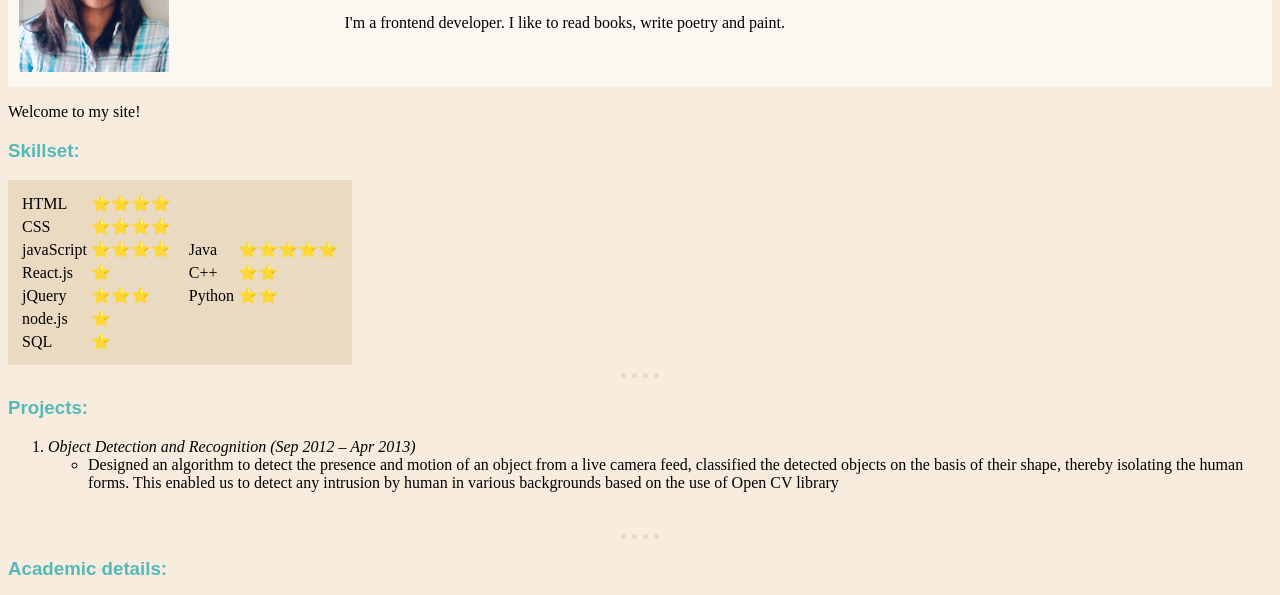
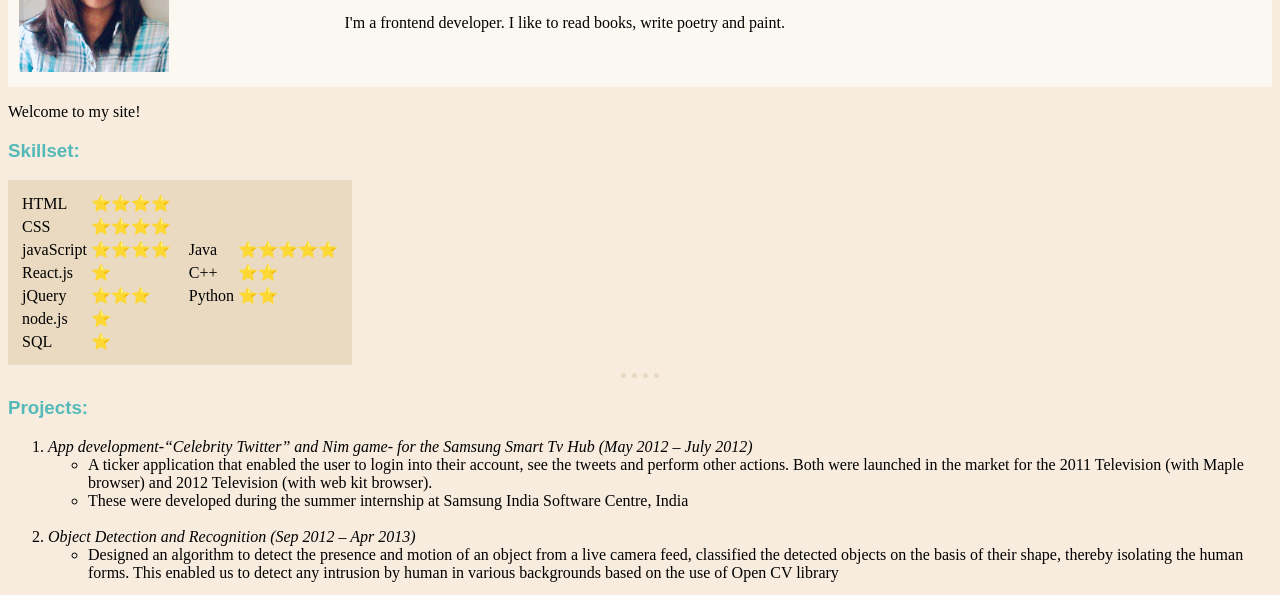
Before and after one commit to Asmi1710/cv, a plain HTML site: page index.html in a window 1280 px wide. Shown: the part 147-742 px from the top of the page. Drawn offline with Linux system fonts and the light colour scheme.

Commit message:
Update index.html
adding internship

```diff
--- a/index.html
+++ b/index.html
@@ -78,6 +78,13 @@
     <hr>
     <h3><Strong>Projects:</Strong></h3>
     <ol>
+        <li><em>App development-“Celebrity Twitter” and Nim game- for the Samsung Smart Tv Hub (May 2012 – July 2012) </em>
+            <ul>
+                <li>A ticker application that enabled the user to login into their account, see the tweets and perform other actions. Both were launched in the market for the 2011 Television (with Maple browser) and 2012 Television (with web kit browser).</li>
+                <li>These were developed during the summer internship at Samsung India Software Centre, India</li>
+            </ul>
+        </li>
+        <br>
         <li><em>Object Detection and Recognition (Sep 2012 – Apr 2013) </em>
             <ul>
                 <li>Designed an algorithm to detect the presence and motion of an object from a live camera feed, classified the detected objects on the basis of their shape, thereby isolating the human forms. This enabled us to detect any intrusion by human in various backgrounds based on the use of Open CV library</li>
```
